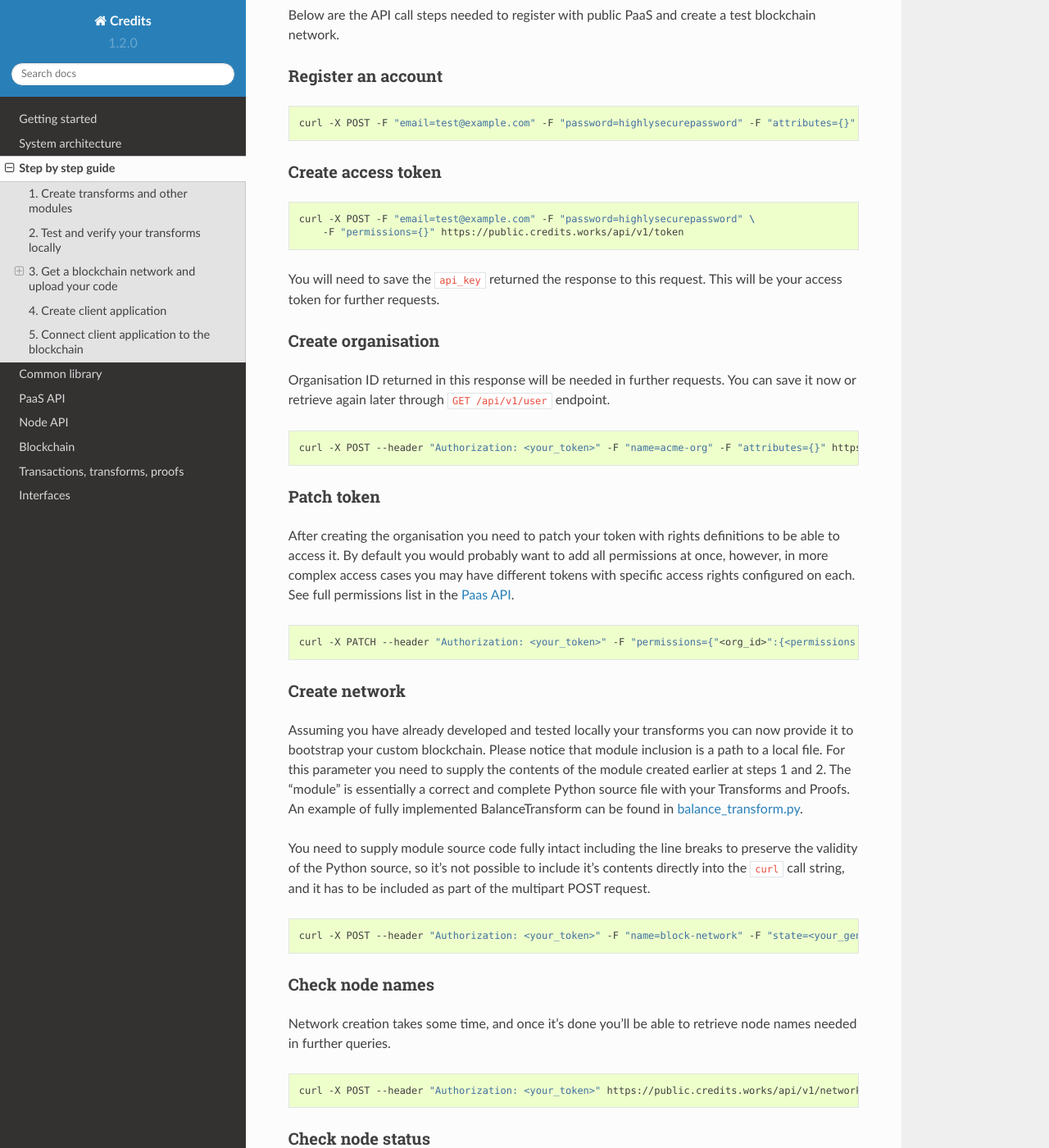
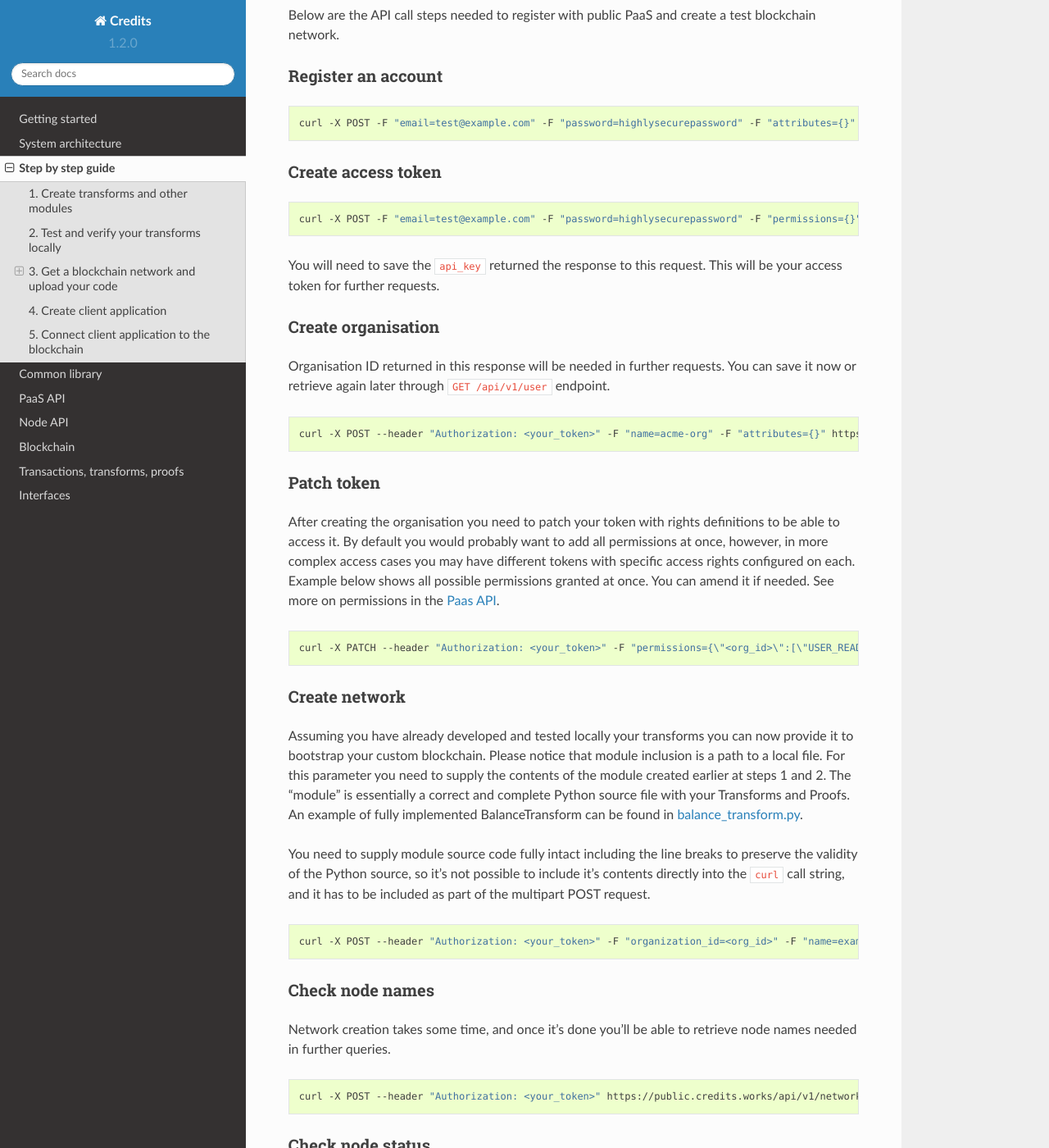
Before and after one commit to voodoo12345/credits-docs, a Sphinx documentation site: the page built from source/step_by_step.rst, in a window 1280 px wide and 1400 px high, scrolled down 2157 px. Shown: the whole window at 82% size. Built offline with Sphinx 7.4.7 and the Read the Docs theme 2.0.0, drawn with Linux system fonts in a browser that asks for light colours.

Commit message:
- more curl fixes - missing permissions

```diff
--- a/source/static/api-paas.json
+++ b/source/static/api-paas.json
@@ -24,7 +24,7 @@
                     "token"
                 ],
                 "summary": "Create token",
-                "description": "Create a new access Token for later use in the `Authentication` HTTP\nheader. The permissions field is a JSON string iterating all\npermissions granted to the user with this token on certain\norganisations. Expected format: `{\"org_id\": [\"permission0\",\n\"permission1\"]}`. May be an empty dictionary (like `{}`) if no\norganisation was created yet. Possible permissions: \n - ORGANIZATION_READ \n - ORGANIZATION_WRITE \n - ORGANIZATION_DELETE \n - NETWORK_READ \n - NETWORK_WRITE \n - NETWORK_DELETE\n",
+                "description": "Create a new access Token for later use in the `Authentication` HTTP\nheader. The permissions field is a JSON string iterating all\npermissions granted to the user with this token on certain\norganisations. Expected format: `{\"org_id\": [\"permission0\",\n\"permission1\"]}`. May be an empty dictionary (like `{}`) if no\norganisation was created yet. Possible permissions: \n - USER_READ \n - USER_WRITE \n - USER_DELETE \n - ORGANIZATION_READ \n - ORGANIZATION_WRITE \n - ORGANIZATION_DELETE \n - NETWORK_READ \n - NETWORK_WRITE \n - NETWORK_DELETE\n",
                 "parameters": [
                     {
                         "name": "email",
--- a/source/step_by_step.rst
+++ b/source/step_by_step.rst
@@ -129,8 +129,7 @@ Create access token
 
 .. code-block:: bash
 
-    curl -X POST -F "email=test@example.com" -F "password=highlysecurepassword" \
-        -F "permissions={}" https://public.credits.works/api/v1/token
+    curl -X POST -F "email=test@example.com" -F "password=highlysecurepassword" -F "permissions={}" https://public.credits.works/api/v1/token
 
 You will need to save the ``api_key`` returned the response to this request. This
 will be your access token for further requests.
@@ -152,11 +151,13 @@ After creating the organisation you need to patch your token with rights
 definitions to be able to access it. By default you would probably want to
 add all permissions at once, however, in more complex access cases you may
 have different tokens with specific access rights configured on each.
-See full permissions list in the :ref:`Paas API<paas-api>`.
+Example below shows all possible permissions granted at once. You can
+amend it if needed. See more on permissions in the :ref:`Paas API<paas-api>`.
 
 .. code-block:: bash
 
-    curl -X PATCH --header "Authorization: <your_token>" -F "permissions={"<org_id>":{<permissions list>}}" https://public.credits.works/api/v1/token
+    curl -X PATCH --header "Authorization: <your_token>" -F "permissions={\"<org_id>\":[\"USER_READ\",\"USER_WRITE\",\"USER_DELETE\",\"ORGANIZATION_READ\",\"ORGANIZATION_WRITE\",\"ORGANIZATION_DELETE\",\"NETWORK_READ\",\"NETWORK_WRITE\",\"NETWORK_DELETE\"]}" https://public.credits.works/api/v1/token
+
 
 Create network
 --------------
@@ -176,7 +177,7 @@ included as part of the multipart POST request.
 
 .. code-block:: bash
 
-    curl -X POST --header "Authorization: <your_token>" -F "name=block-network" -F "state=<your_genesis_state>" -F module@<path_to_your_module_file> https://public.credits.works/api/v1/network
+    curl -X POST --header "Authorization: <your_token>" -F "organization_id=<org_id>" -F "name=example-network" -F "state={\"example.fqdn\":{\"default\":0,\"values\":{}}}" -F module@/path/to/your/module/file.py -F size=<network_size> https://public.credits.works/api/v1/network
 
 .. _balance_transform.py: https://github.com/CryptoCredits/credits-common/blob/develop/examples/balance_transform.py
 
```
